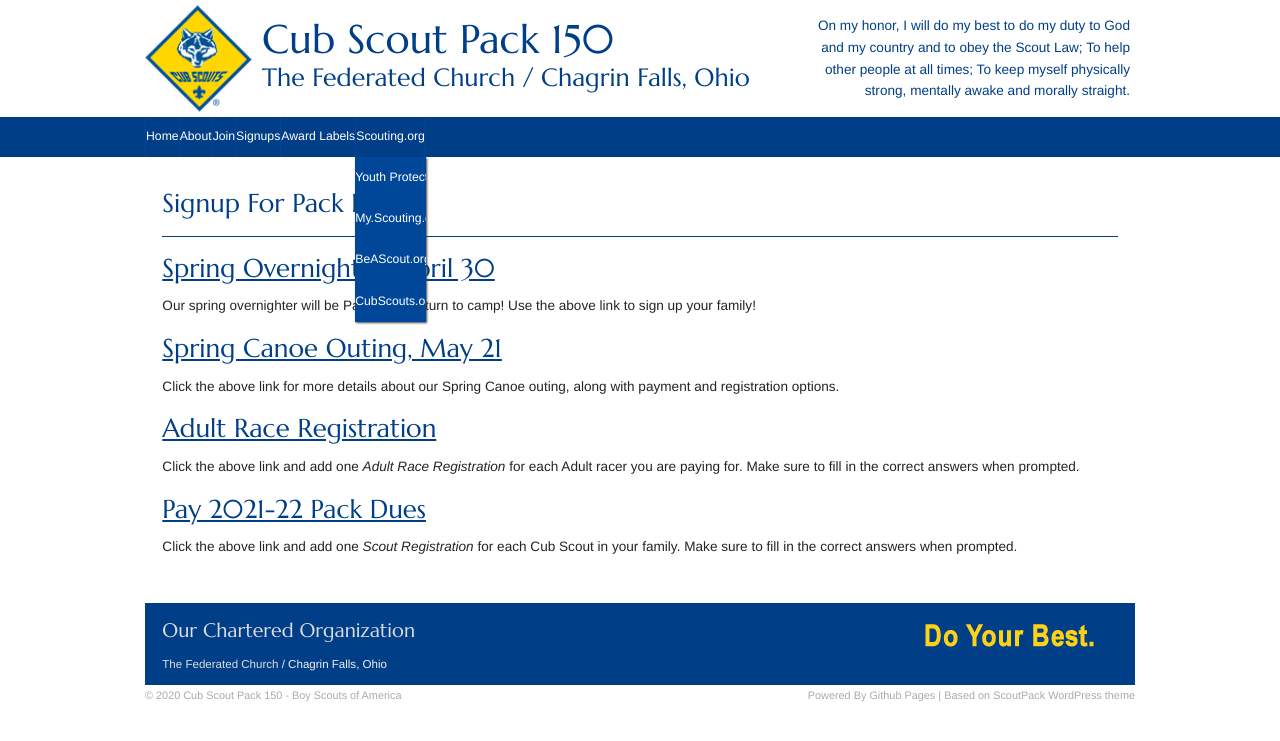
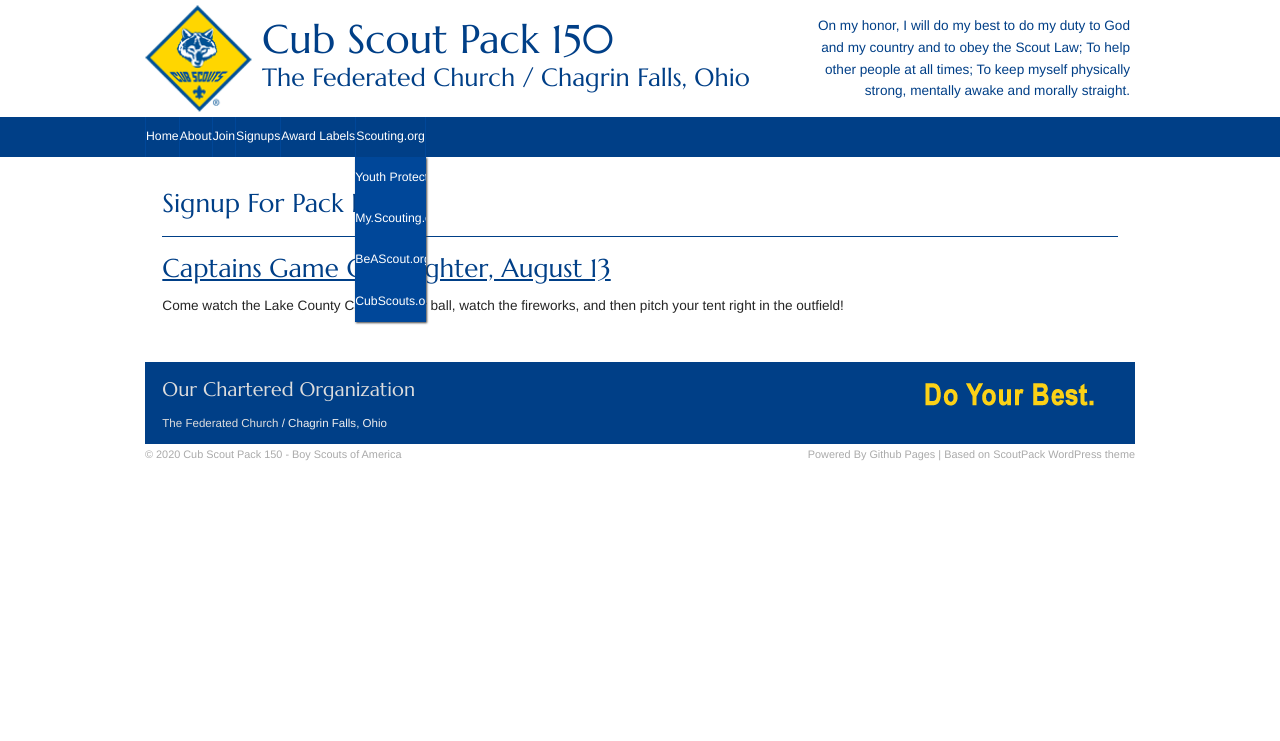
Before and after one commit to Pack150/Pack150.github.io, a Jekyll site: the page built from signups.md, in a window 1280 px wide. Shown: the top 741 px of the page. Built offline with Jekyll 4.4.1, drawn with Linux system fonts in a browser that asks for light colours; nearby versions of some CDN libraries; library files that are not in the unit come from our copies.

Commit message:
Update signups.md

```diff
--- a/signups.md
+++ b/signups.md
@@ -6,16 +6,10 @@
 ---
 
 ************
-## [Spring Overnighter, April 30](https://spring-overnighter-2022.cheddarup.com)
-Our spring overnighter will be Pack 150's return to camp! Use the above link to sign up your family!
+## [Captains Game Overnighter, August 13](https://pack-150-captains-game-2022.cheddarup.com)
+Come watch the Lake County Captains play ball, watch the fireworks, and then pitch your tent right in the outfield!
 
-## [Spring Canoe Outing, May 21](https://pack-canoe-outing-2022.cheddarup.com)
-Click the above link for more details about our Spring Canoe outing, along with payment and registration options.
-
-
-## [Adult Race Registration](https://pinewood-derby-adults-2022.cheddarup.com)
-Click the above link and add one _Adult Race Registration_ for each Adult racer you are paying for. Make sure to fill in the correct answers when prompted.
-
-
+<!--
 ## [Pay 2021-22 Pack Dues](https://pack-150-registration-2021-22.cheddarup.com)
 Click the above link and add one _Scout Registration_ for each Cub Scout in your family. Make sure to fill in the correct answers when prompted.
+-->
```
